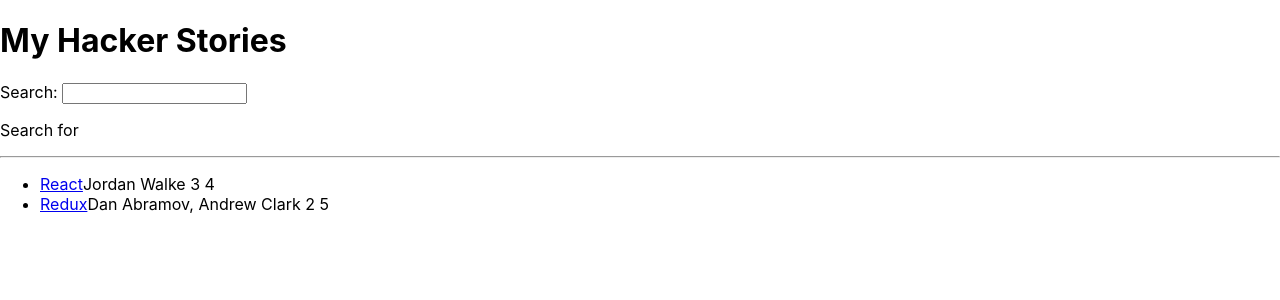
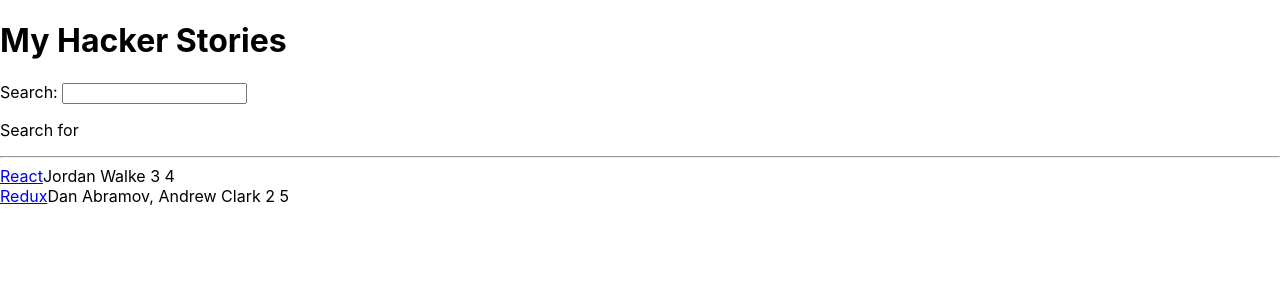
Before and after one commit to up2code3/hacker-stories-ctd, a React (Create React App) app: page / in a window 1280 px wide. Shown: the top 300 px of the page. Built offline with nearby package versions, Linux system fonts and the light colour scheme.

Commit message:
removed item comp and stored info in list to match avan tutor code

```diff
--- a/src/App.js
+++ b/src/App.js
@@ -1,47 +1,5 @@
 import * as React from "react";
 import Header from "./Header";
-
-function List(props) {
-  return (
-    <ul>
-      {props.list.map(function (item) {
-        return <Item item={item} key={item.objectID} />;
-      })}
-    </ul>
-  );
-}
-
-const Item = ({ item }) => {
-  return (
-    <li key={item.objectID}>
-      <span>
-        <a href={item.url}>{item.title}</a>
-      </span>
-      <span>{item.author + " "}</span>
-      <span>{item.num_comments + " "}</span>
-      <span>{item.points + " "}</span>
-    </li>
-  );
-};
-
-const Search = (props) => {
-
-
-  const handleChange = (event) => {
-    props.onSearch(event);
-  };
-
-  return (
-    <div>
-      <label htmlFor="search">Search: </label>
-      <input id="search" type="text" onChange={handleChange} />
-
-      <p>
-        Search for <strong>{props.searchTerm}</strong>
-      </p>
-    </div>
-  );
-};
 
 function App() {
   const stories = [
@@ -87,4 +45,35 @@
   );
 }
 
+const Search = (props) => {
+
+
+  const handleChange = (event) => {
+    props.onSearch(event);
+  };
+
+  return (
+    <div>
+      <label htmlFor="search">Search: </label>
+      <input id="search" type="text" onChange={handleChange} />
+
+      <p>
+        Search for <strong>{props.searchTerm}</strong>
+      </p>
+    </div>
+  );
+};
+
+const List = (props) =>
+  props.list.map((item) => (
+      <div key={item.objectID}>
+        <span>
+          <a href={item.url}>{item.title}</a>
+        </span>
+        <span>{item.author + " "}</span>
+        <span>{item.num_comments + " "}</span>
+        <span>{item.points + " "}</span>
+      </div>
+      ));
+
 export default App;
```
